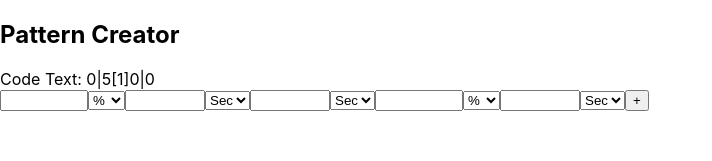
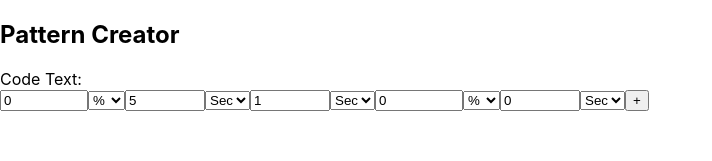
Before and after one commit to TheBoundBandit/Controller-Tools, a React (Create React App) app in the folder client/: page / in a window 1280 px wide. Shown: the top 161 px of the page, without its empty margins (0-712 px from the left). Built offline with nearby package versions, Linux system fonts and the light colour scheme.

Commit message:
Working pattern code generation

```diff
--- a/client/src/pages/patternCreator.js
+++ b/client/src/pages/patternCreator.js
@@ -1,6 +1,7 @@
 import React, { useState } from 'react';
 
 export default function PatternCreator() {
+    const [code, setCode] = useState('');
     const [entry, setEntry] = useState([{
         type: 'speed',
         value: '0',
@@ -41,6 +42,7 @@ export default function PatternCreator() {
             newEntry[index] = ({ ...entry[index], value: value });
         }
         setEntry(newEntry);
+        setCode(generateCode());
         console.log(entry);
     }
 
@@ -54,8 +56,8 @@ export default function PatternCreator() {
         });
         newEntry.push({
             type: 'speed',
-            value: `${entry[entry.length-1].value}`,
-            unit: `${entry[entry.length-1].unit}`
+            value: `${entry[entry.length-3].value}`,
+            unit: `${entry[entry.length-3].unit}`
         });
         newEntry.push({
             type: 'duration',
@@ -64,6 +66,7 @@ export default function PatternCreator() {
         });
 
         setEntry(newEntry);
+        setCode(generateCode());
     }
 
     function generateCode() {
@@ -107,7 +110,7 @@ export default function PatternCreator() {
     function getStep(itemType){
         switch (itemType) {
             case '%':
-                return '0.01'
+                return '0.25'
             default:
                 return '1'
         }
@@ -127,11 +130,11 @@ export default function PatternCreator() {
     return (
         <main>
             <h2>Pattern Creator</h2>
-            <div>Code Text: {generateCode()}</div>
+            <div>Code Text: {code}</div>
             <form>
                 {(entry || []).map((item, index) => (
                     <>
-                    <input key={index} className={item.type} name={`${item.type}${index}`} type='number' min='0' max={getMax(item.unit)} step={getStep(item.unit)} onChange={handleChange} autoComplete='off'/>
+                    <input key={index} className={item.type} name={`${item.type}${index}`} value={item.value} type='number' min='0' max={getMax(item.unit)} step={getStep(item.unit)} onChange={handleChange} autoComplete='off'/>
                     <select key={`unit${index}`} name={`unit${index}`} onChange={handleChange} value={item.unit}>
                         {item.type === 'speed' ? <option key={`${index}UnitChoice1`} value='int'>Int</option> : <></>}
                         {item.type === 'speed' ? <option key={`${index}UnitChoice2`} value='%'>%</option> : <></>}
```
